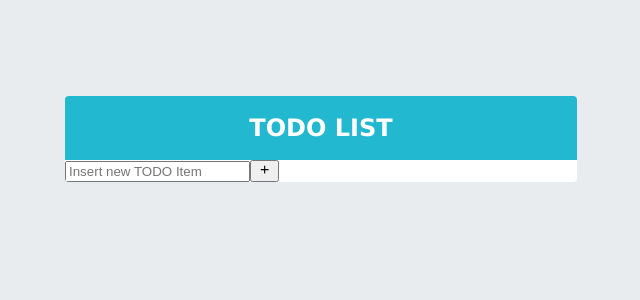
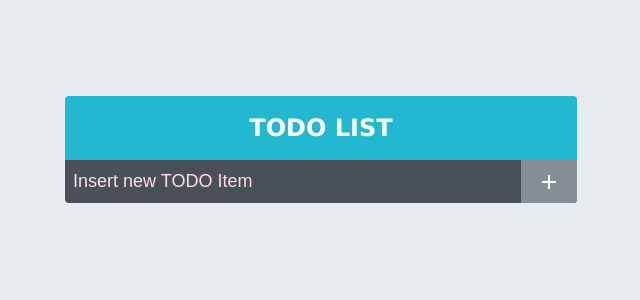
Before and after one commit to singularity-code/react-app-todo, a React (Create React App) app: page / in a window 1280 px wide. Shown: the top 300 px of the page, without its empty margins (319-959 px from the left). Built offline with nearby package versions, Linux system fonts and the light colour scheme.

Commit message:
Insert CSS

```diff
--- a/src/components/TodoInsert.js
+++ b/src/components/TodoInsert.js
@@ -1,4 +1,4 @@
-import './TodoTemplate.scss';
+import './TodoInsert.scss';
 import React from 'react'
 import { MdAdd} from 'react-icons/md';
 
--- a/src/components/TodoInsert.scss
+++ b/src/components/TodoInsert.scss
@@ -0,0 +1,34 @@
+.TodoInsert {
+    display: flex;
+    background: #495057;
+    input {
+        background: none;
+        outline: none;
+        border: none;
+        padding: 0.5rem;
+        font-size: 1.125rem;
+        line-height: 1.5;
+        color: white;
+        &::placeholder {
+            color: #ffe0e0;
+        }
+        flex: 1;
+    }
+    button {
+        background: none;
+        outline: none;
+        border: none;
+        background: #868e96;
+        color: white;
+        padding-left: 1rem;
+        padding-right: 1rem;
+        font-size: 1.5rem;
+        display: flex;
+        align-items: center;
+        cursor: pointer;
+        transition: 0.1s background ease-in;
+        &:hover {
+            background: #ffbfbd;
+        }
+    }
+}
```
